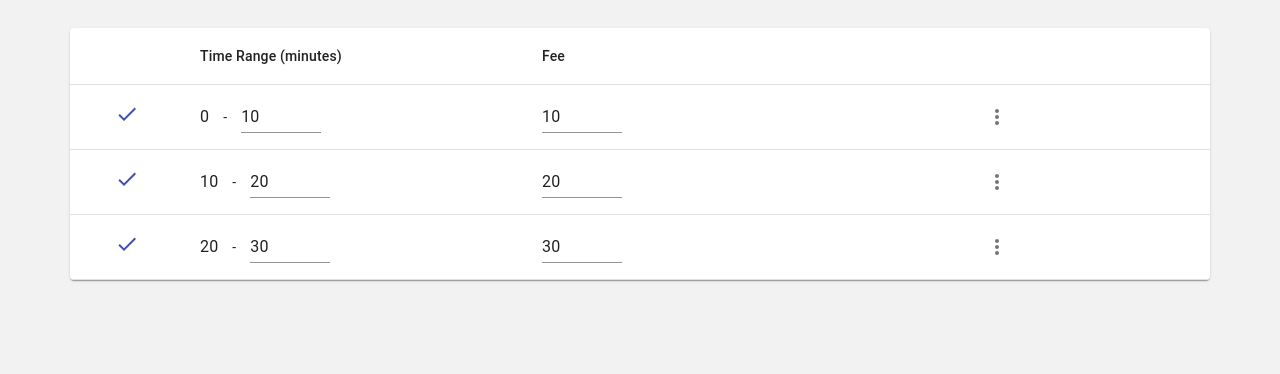
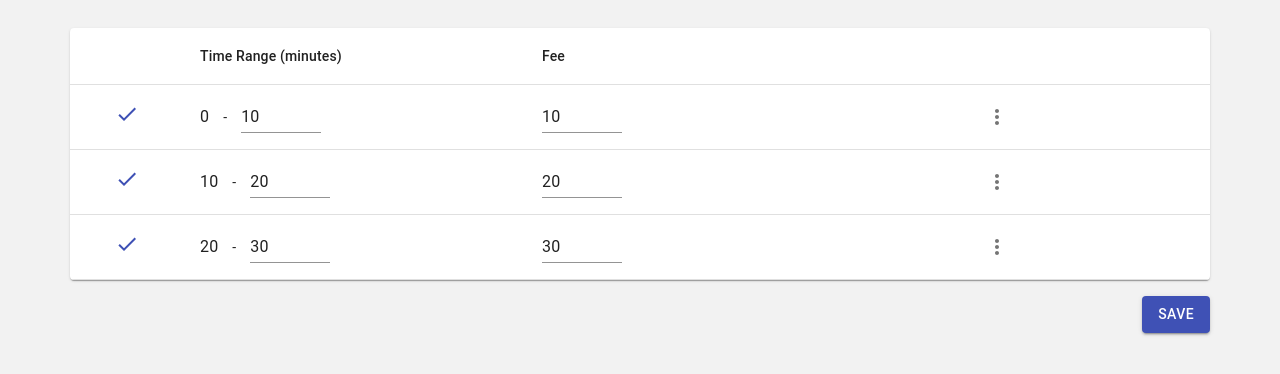
Before and after one commit to johnGachihi/parking-frontend, a React (Create React App) app: page / in a window 1280 px wide. Shown: the top 374 px of the page. Built offline with nearby package versions, Linux system fonts and the light colour scheme.

Commit message:
Add save button

```diff
--- a/src/pages/parking-tariff-settings-page.module.css
+++ b/src/pages/parking-tariff-settings-page.module.css
@@ -1,5 +1,7 @@
 .main {
     padding: 2em 5em;
+    display: flex;
+    flex-direction: column;
 }
 
 @media (max-width: 600px) {
--- a/src/pages/parking-tariff-settings-page.tsx
+++ b/src/pages/parking-tariff-settings-page.tsx
@@ -4,7 +4,8 @@ import TableHead from "@material-ui/core/TableHead"
 import MuiTable from "@material-ui/core/Table"
 import Paper from "@material-ui/core/Paper"
 import TableRow from "@material-ui/core/TableRow"
-import { TableCell } from "@material-ui/core"
+import TableCell from "@material-ui/core/TableCell"
+import Button from "@material-ui/core/Button"
 import TableBody from "@material-ui/core/TableBody"
 import { useMemo, useState } from "react"
 import TimeRangeEditingCell from "../components/parking-tariff-settings/time-range-editting-cell"
@@ -12,6 +13,7 @@ import styles from "./parking-tariff-settings-page.module.css"
 import ValidationWarningCell from "../components/parking-tariff-settings/validation-warning-cell"
 import FeeEditingCell from "../components/parking-tariff-settings/fee-editing-cell"
 import ActionsCell from "../components/parking-tariff-settings/actions-cell"
+import Box from "@material-ui/core/Box"
 
 export type TariffEntry = {
   upperLimit: number
@@ -129,6 +131,10 @@ function ParkingTariffSettingsPage() {
     // @ts-ignore
     useTable({ columns, data, updateData, addRow, removeRow })
 
+  const isDataValid = useMemo<Boolean>(() => {
+    return rows.every(row => row.values.warnings.length === 0)
+  }, [rows])
+
   return (
     <div className={styles.main}>
       <TableContainer component={Paper}>
@@ -176,6 +182,12 @@ function ParkingTariffSettingsPage() {
           </TableBody>
         </MuiTable>
       </TableContainer>
+
+      <Box mt={2} ml="auto">
+        <Button disabled={!isDataValid} variant="contained" color="primary">
+          Save
+        </Button>
+      </Box>
     </div>
   )
 }
```
